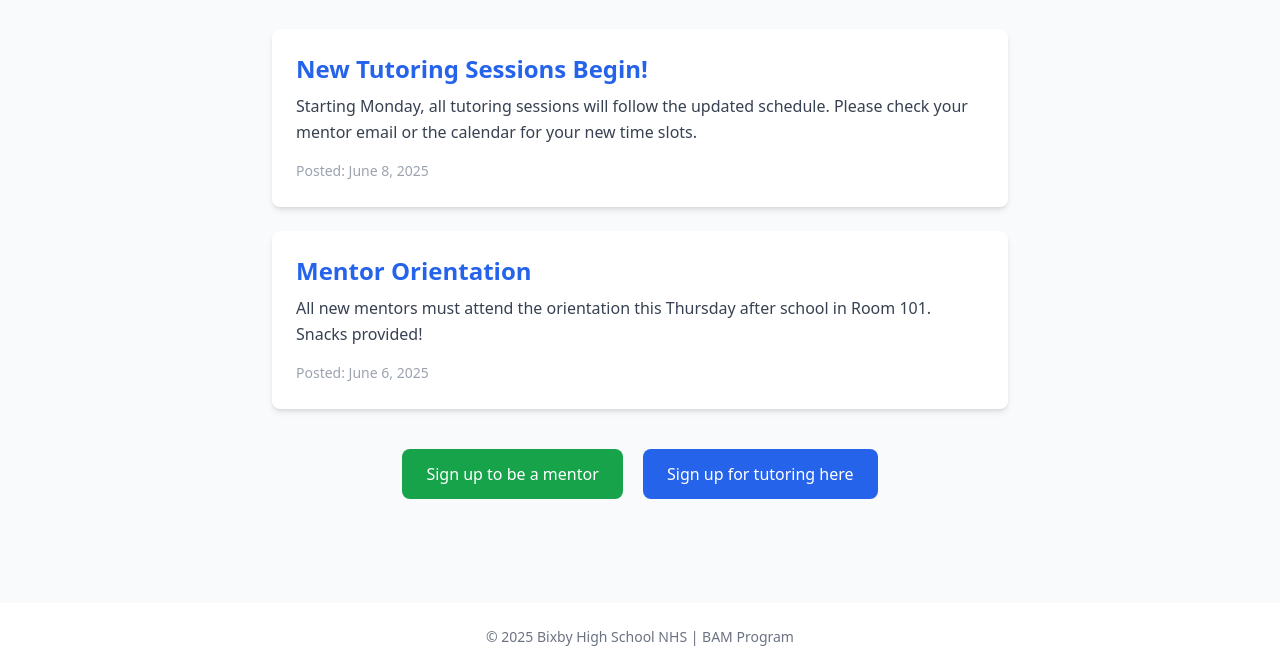
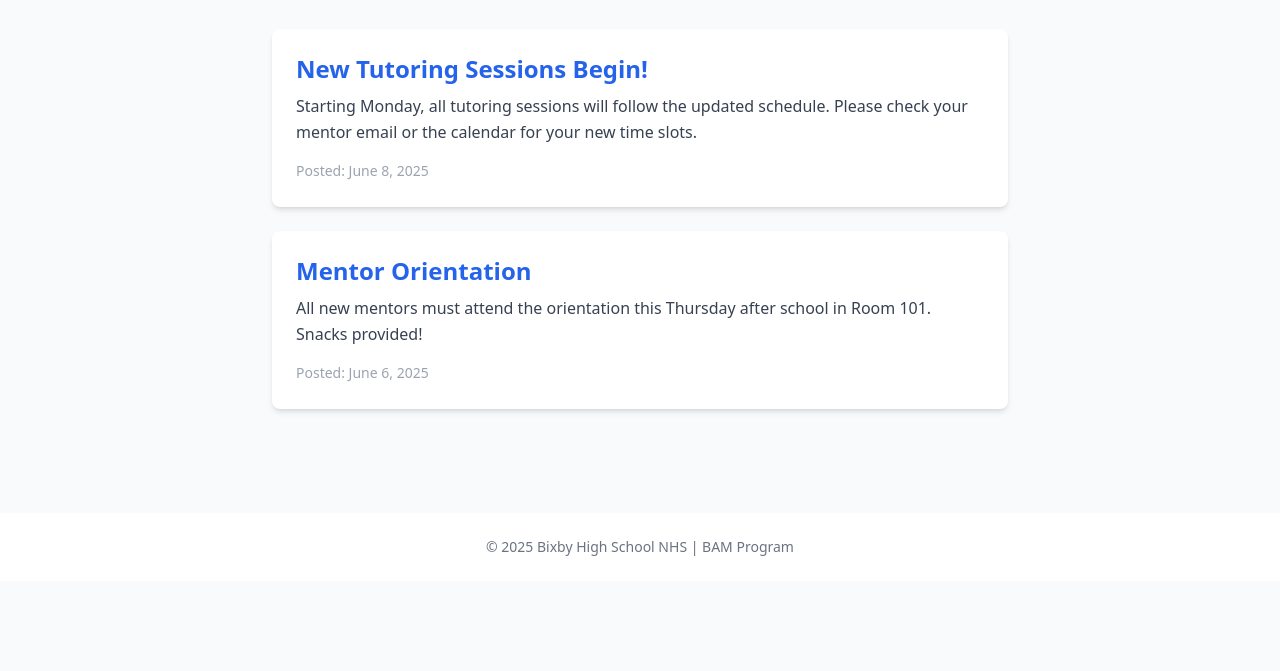
Before and after one commit to BixbySpartanHub/BixbySpartanHub.github.io, a plain HTML site: page announcements.html in a window 1280 px wide. Shown: the part 273-944 px from the top of the page. After the commit the page ends 854 px from the top, so only its background shows below. Drawn offline with nearby package versions, Linux system fonts and the light colour scheme.

Commit message:
announcements.html

```diff
--- a/announcements.html
+++ b/announcements.html
@@ -51,21 +51,6 @@
       <!-- Add more announcements here by duplicating the block above -->
     </div>
 
-    <!-- Sign Up Buttons -->
-    <div class="mt-10 text-center">
-      <button
-        onclick="openMentorPopup()"
-        class="bg-green-600 text-white px-6 py-3 rounded-lg hover:bg-green-700 transition mr-4"
-      >
-        Sign up to be a mentor
-      </button>
-      <button
-        onclick="openTutoringPopup()"
-        class="bg-blue-600 text-white px-6 py-3 rounded-lg hover:bg-blue-700 transition"
-      >
-        Sign up for tutoring here
-      </button>
-    </div>
   </main>
 
   <!-- Footer -->
```
